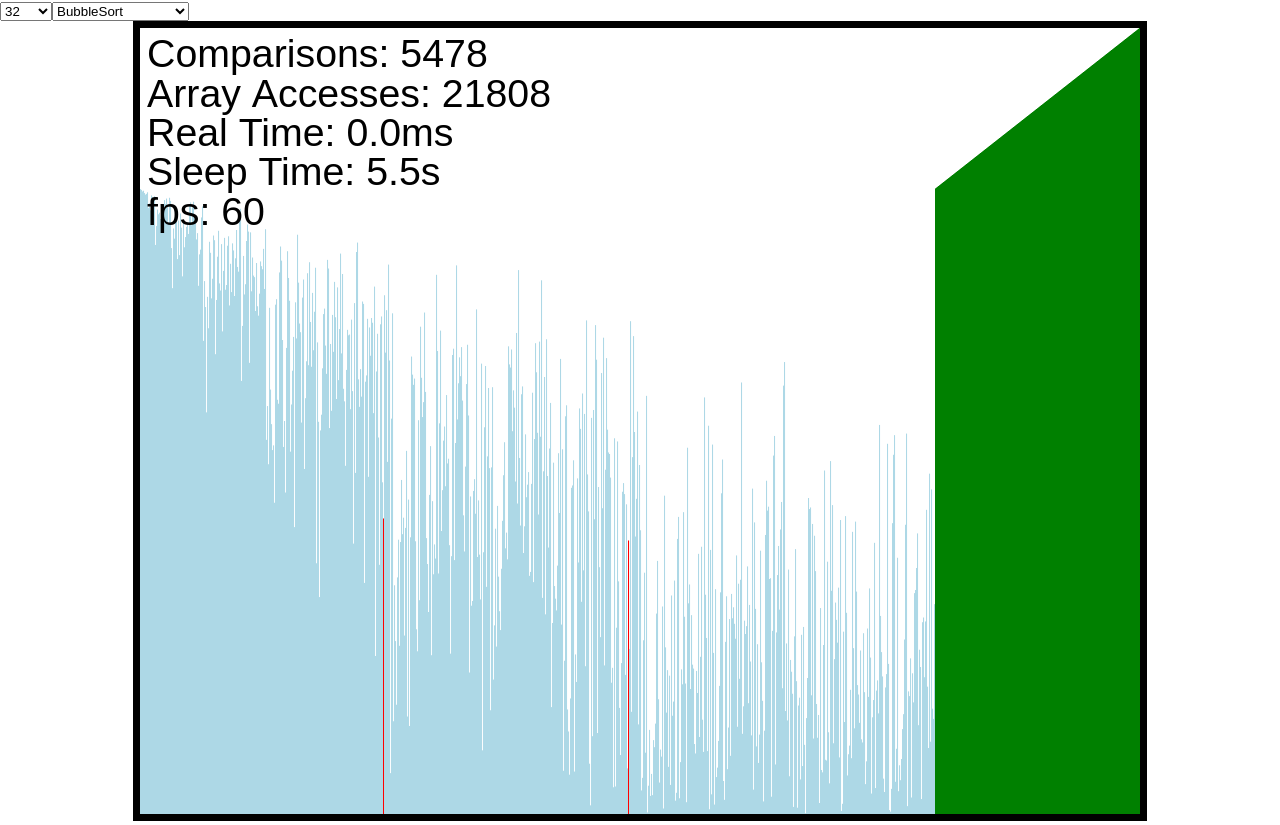
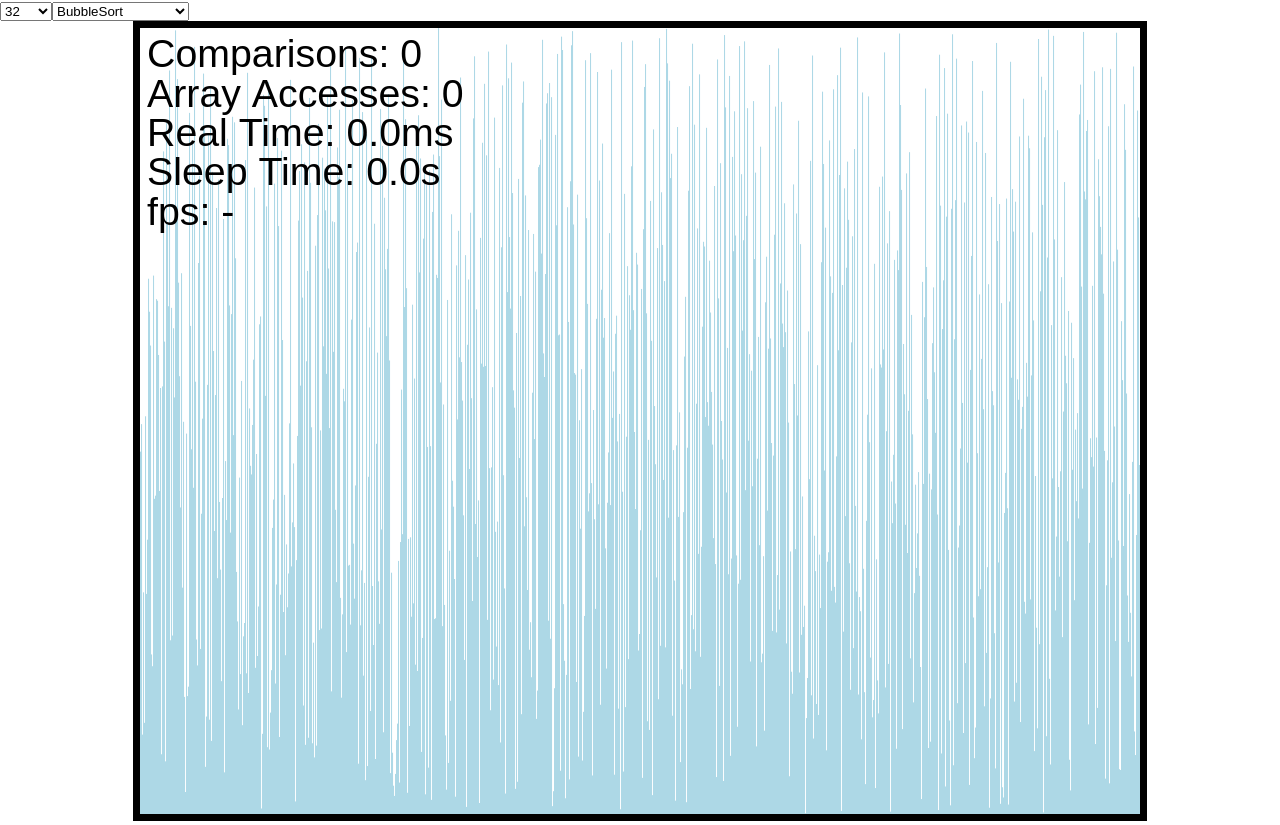
Before and after one commit to nimeji/sorting-algorithm-visualizer, a React (Create React App) app: page / in a window 1280 px wide. Built offline with nearby package versions, Linux system fonts and the light colour scheme.

Commit message:
removed run prop from canvas, added redraw callback prop

```diff
--- a/src/components/Canvas/Canvas.tsx
+++ b/src/components/Canvas/Canvas.tsx
@@ -6,10 +6,10 @@ import { useResizeObserver } from '../../hooks/useResizeObserver';
 type CanvasProps = {
   draw: (ctx: CanvasRenderingContext2D, frameTime: number, avgFrameTime: number, frameCount: number) => void;
   setup?: (ctx: CanvasRenderingContext2D) => void;
-  run?: boolean;
+  redraw?: () => boolean;
 }
 
-export function Canvas ({draw, setup, run=true}: CanvasProps) {
+export function Canvas ({draw, setup, redraw=()=>true}: CanvasProps) {
   const canvasRef = useRef<HTMLCanvasElement>(null);
   const frameTime = useRef(0);
   const frameCount = useRef(0);
@@ -44,20 +44,24 @@ export function Canvas ({draw, setup, run=true}: CanvasProps) {
     let animationFrameId: number;
 
     const render = () => {
-      frameCount.current++;
-      const t1 = performance.now()
-      frameTime.current += (t1 - t0 - frameTime.current) / 20;
+      if(redraw()) {
+        frameCount.current++;
+        const t1 = performance.now()
+        frameTime.current += (t1 - t0 - frameTime.current) / 20;
+        draw(context, t1 - t0, frameTime.current, frameCount.current);
+        t0 = t1;
 
-      draw(context, t1 - t0, frameTime.current, frameCount.current);
-      t0 = t1;
-      if(run) animationFrameId = window.requestAnimationFrame(render);
+        console.log('draw');
+      }
+
+      animationFrameId = window.requestAnimationFrame(render);
     }
     render();
 
     return () => {
       window.cancelAnimationFrame(animationFrameId);
     }
-  }, [run, draw, setup]);
+  }, [redraw, draw, setup]);
 
   return <canvas ref={canvasRef} className={styles.canvas} />
 }
--- a/src/components/Sorter/Sorter.tsx
+++ b/src/components/Sorter/Sorter.tsx
@@ -8,7 +8,6 @@ type SorterProps = {
   data: number[];
   algorithm: AlgorithmName;
   sleepTime: number,
-  run: boolean,
   border: number;
   defaultColor: string;
   comparedColor: string;
@@ -18,15 +17,14 @@ type SorterProps = {
 };
 
 type SorterState = {
-  logic: SorterLogic,
-  doDraw: boolean,
+  logic: SorterLogic;
+  redraw: () => boolean;
 };
 
 export class Sorter extends Component<SorterProps, SorterState> {
   static defaultProps = {
     algorithm: 'BubbleSort',
     sleepTime: 100,
-    run: false,
     border: 1,
     defaultColor: 'lightblue',
     comparedColor: 'red',
@@ -38,25 +36,23 @@ export class Sorter extends Component<SorterProps, SorterState> {
   constructor(props: SorterProps) {
     super(props);
 
+    this.draw= this.draw.bind(this);
+    this.onFinished = this.onFinished.bind(this);
+
+    const logic = new SorterLogic(props.data, props.algorithm, props.sleepTime, this.onFinished)
+
     this.state = {
-      logic: new SorterLogic(props.data, props.algorithm, props.sleepTime, props.onFinished),
-      doDraw: false,
+      logic: logic,
+      redraw: () => logic.didUpdate(),
     };
-
-    this.draw= this.draw.bind(this);
-  }
-
-  componentDidMount() {
-    if(this.props.run) this.start();
   }
 
   componentDidUpdate(prevProps: SorterProps, prevState: SorterState) {
-    const { data, algorithm, sleepTime, run } = this.props;
+    const { data, algorithm, sleepTime } = this.props;
     const { logic } = this.state;
 
     if (prevState.logic !== logic) {
       prevState.logic.pause();
-      if(run) this.start();
     }
 
     if (prevProps.data !== data || prevProps.algorithm !== algorithm) {
@@ -66,11 +62,6 @@ export class Sorter extends Component<SorterProps, SorterState> {
     if (prevProps.sleepTime !== sleepTime) {
       logic.setDelay(sleepTime);
     }
-
-    if (prevProps.run !== run) {
-      if(run) this.start();
-      else this.pause();
-    }
   }
 
   componentWillUnmount() {
@@ -79,23 +70,27 @@ export class Sorter extends Component<SorterProps, SorterState> {
 
   start() {
     this.state.logic.start();
-    this.setState({
-      doDraw: true,
-    });
   }
 
   pause() {
     this.state.logic.pause();
-    this.setState({
-      doDraw: false,
-    });
+  }
+
+  onFinished() {
+    const { onFinished } = this.props;
+
+    this.pause();
+    if(onFinished) onFinished();
   }
 
   reset() {
     const { data, algorithm, sleepTime, onFinished } = this.props;
 
+    const logic = new SorterLogic(data, algorithm, sleepTime, onFinished);
+
     this.setState({
-      logic: new SorterLogic(data, algorithm, sleepTime, onFinished),
+      logic: logic,
+      redraw: () => logic.didUpdate(),
     });
   }
 
@@ -169,7 +164,7 @@ export class Sorter extends Component<SorterProps, SorterState> {
       ctx.fillText(`Real Time: ${logic.getRealTime().toFixed(1)}ms`, textX, textY + fontSize * 3);
       ctx.fillText(`Sleep Time: ${(logic.getSleepTime()/1000).toFixed(1)}s`, textX, textY + fontSize * 4);
 
-      if(!logic.isFinished()) {
+      if(logic.isRunning()) {
         ctx.fillText(`fps: ${(1000/avgFrameTime).toFixed(0)}`, textX, textY + fontSize * 5);
       } else {
         ctx.fillText('fps: -', textX, textY + fontSize * 5);
@@ -178,93 +173,12 @@ export class Sorter extends Component<SorterProps, SorterState> {
   }
 
   render() {
-    const { doDraw } = this.state;
+    const { redraw } = this.state;
 
     return (
       <div className={styles.sorter}>
-        <Canvas draw={this.draw} run={doDraw} />
+        <Canvas draw={this.draw} redraw={redraw} />
       </div>
     );
   }
 }
-
-
-
-  // const [logic, setLogic] = useState<SorterLogic>();
-
-  // useEffect(() => {
-  //   return () => {logic?.pause();}
-  // }, [logic]);
-
-  // useEffect(() => {
-  //   setLogic(new SorterLogic(data, algorithm, sleepTime));
-  // }, [data, algorithm, sleepTime]);
-
-  // useEffect(() => {
-  //   if(run) {
-  //     logic?.start();
-  //   } else {
-  //     logic?.pause();
-  //   }
-  // }, [logic, run]);
-
-  // draw (ctx: CanvasRenderingContext2D, _, frameTime: number) => {
-  //   if(logic) {
-  //     const width = ctx.canvas.width;
-  //     const height = ctx.canvas.height;
-  //     const borderWidth = Math.ceil(Math.max(width, height) / 100 * border)
-  //     const innerWidth = width - 2 * borderWidth;
-  //     const innerHeight = height - 2 * borderWidth;
-
-  //     ctx.clearRect(0, 0, width, height);
-
-  //     const {values, lastCompared, indicesSorted, comparisons, accesses} = logic.getLastState();
-
-  //     const elementWidth = Math.floor(innerWidth / values.length);
-  //     const offset = (width - elementWidth * values.length) / 2;
-
-  //     values.forEach((value, i) => {
-  //       let color = defaultColor;
-
-  //       if(indicesSorted.has(i)) color = sortedColor;
-  //       if(lastCompared.includes(i)) color = comparedColor;
-
-  //       ctx.fillStyle = color;
-  //       ctx.fillRect(offset + elementWidth * i, innerHeight + borderWidth - innerHeight*value, elementWidth*1.05, innerHeight*value)
-  //     });
-
-  //     if(borderWidth > 0)
-  //     {
-  //       ctx.lineWidth = borderWidth;
-  //       ctx.strokeStyle = 'black';
-  //       ctx.strokeRect(offset - borderWidth * 0.5, borderWidth * 0.5, (width - 2 * offset + borderWidth), innerHeight + borderWidth);
-  //     }
-
-  //     const fontSize = innerHeight / 20;
-  //     const textX = offset + borderWidth
-  //     const textY = borderWidth;
-  //     ctx.font = `${fontSize}px sans-serif`;
-  //     ctx.fillStyle = 'black';
-  //     ctx.fillText(`Comparisons: ${comparisons}`,textX, textY  + fontSize);
-  //     ctx.fillText(`Array Accesses: ${accesses}`, textX, textY  + fontSize * 2);
-  //     ctx.fillText(`Real Time: ${logic.getRealTime().toFixed(1)}ms`, textX, textY + fontSize * 3);
-  //     ctx.fillText(`Sleep Time: ${(logic.getSleepTime()/1000).toFixed(1)}s`, textX, textY + fontSize * 4);
-
-  //     if(!logic.isFinished()) {
-  //       ctx.fillText(`fps: ${(1000/frameTime).toFixed(0)}`, textX, textY + fontSize * 5);
-  //       return true;
-  //     } else {
-  //       ctx.fillText('fps: -', textX, textY + fontSize * 5);
-  //       return false;
-  //     }
-
-  //   }
-  //   return false;
-  // }
-
-//   render() {
-//     <div className={styles.sorter}>
-//       <Canvas draw={this.draw} />
-//     </div>
-//   }
-// }
--- a/src/components/Sorter/SorterLogic.ts
+++ b/src/components/Sorter/SorterLogic.ts
@@ -24,7 +24,7 @@ export class SorterLogic {
   private timeout = 0;
   private running = false;
 
-  private updated = false;
+  private updated = true;
   private finished = false;
 
   private onFinished: (() => void) | undefined;
```
